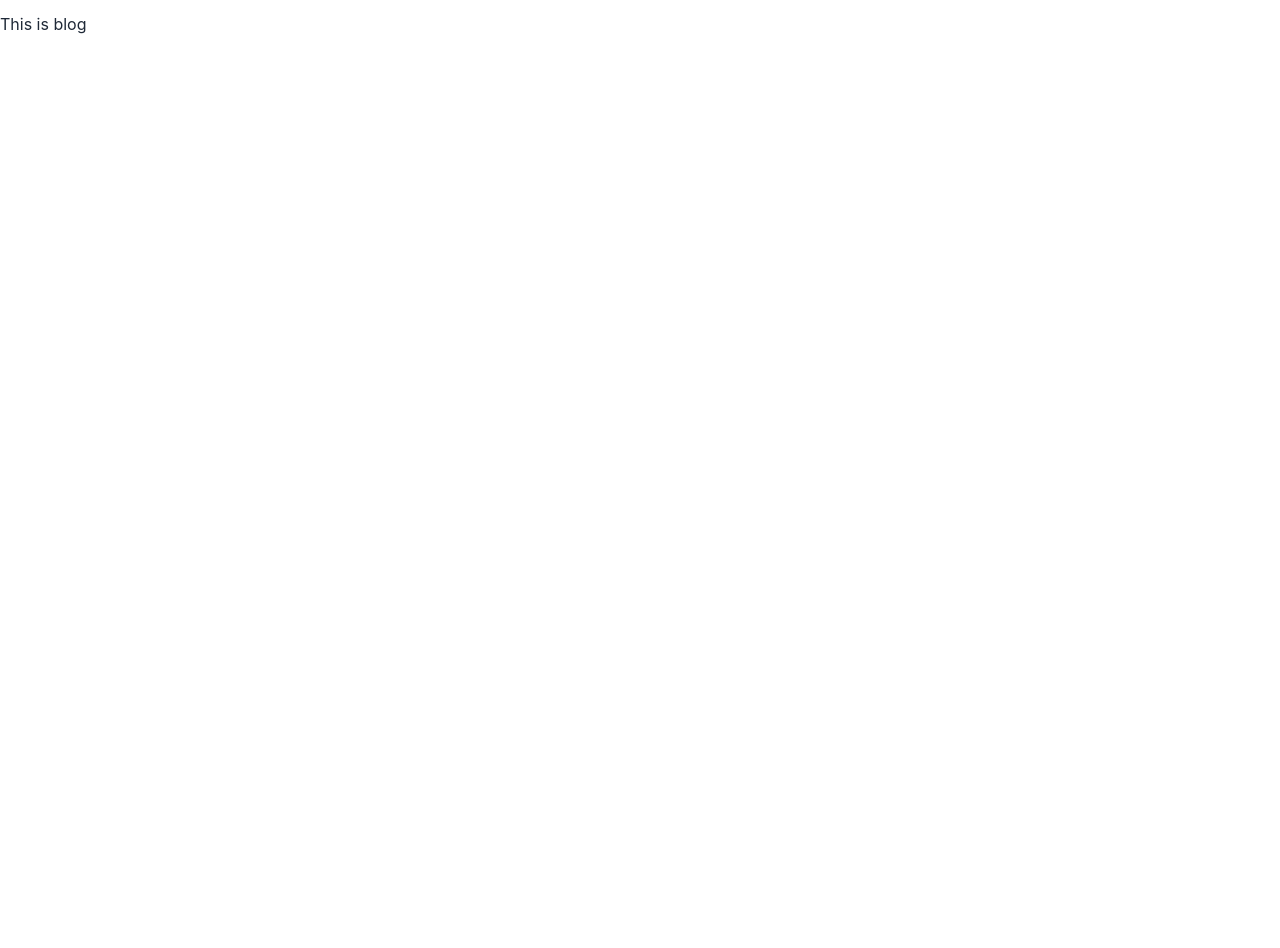
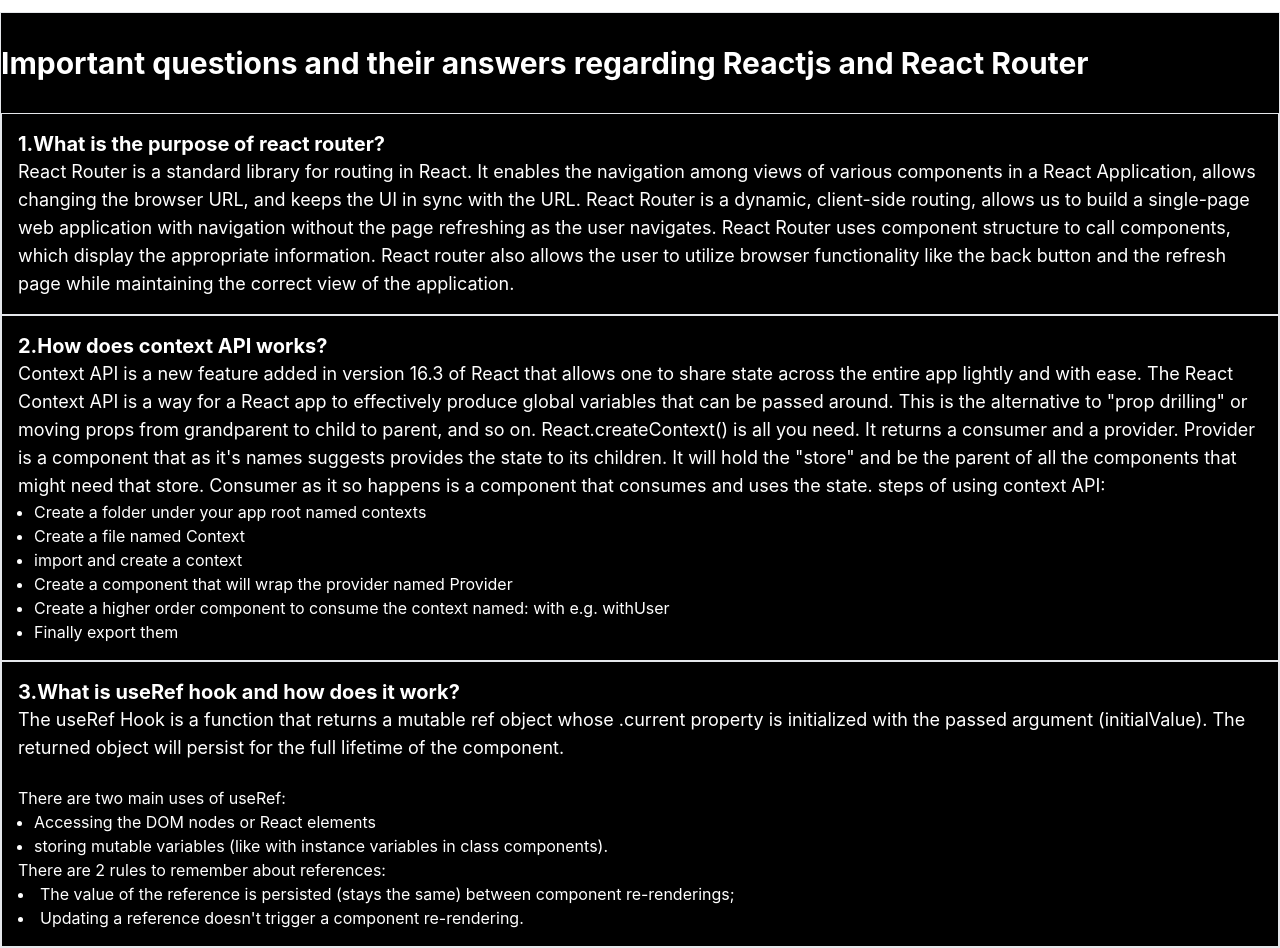
Before and after one commit to sanisaha/quizz--web-developement, a React (Create React App) app: page /blog in a window 1280 px wide. Shown: the part 140-1088 px from the top of the page. Before the commit the page ends 800 px from the top, so only its background shows below. Built offline with nearby package versions, Linux system fonts and the light colour scheme.

Commit message:
blog created with answers

```diff
--- a/src/Components/Blog/Blog.js
+++ b/src/Components/Blog/Blog.js
@@ -3,7 +3,58 @@
 const Blog = () => {
     return (
         <div>
-            <h4>This is blog</h4>
+            <body className="container bg-black border border-dark">
+                <header>
+                    <h2 className="text-white font-bold my-4 py-4 text-3xl">Important questions and their answers regarding Reactjs and React Router</h2>
+                </header>
+                <main>
+                    <section className="border border-dark text-white p-4">
+                        <div>
+                            <h3 className="font-bold text-xl">1.What is the purpose of react router?</h3>
+                            <p className='text-lg'>React Router is a standard library for routing in React. It enables the navigation among views of various components in a React Application, allows changing the browser URL, and keeps the UI in sync with the URL.
+                                React Router is a dynamic, client-side routing, allows us to build a single-page web application with navigation without the page refreshing as the user navigates. React Router uses component structure to call components, which display the appropriate information.
+                                React router also allows the user to utilize browser functionality like the back button and the refresh page while maintaining the correct view of the application.</p>
+                        </div>
+                    </section>
+                    <section className="border border-dark text-white p-4">
+                        <div>
+                            <h3 className="font-bold text-xl">2.How does context API works?</h3>
+                            <p className='text-lg'>Context API is a new feature added in version 16.3 of React that allows one to share state across the entire app lightly and with ease.
+                                The React Context API is a way for a React app to effectively produce global variables that can be passed around. This is the alternative to "prop drilling" or moving props from grandparent to child to parent, and so on.
+                                React.createContext() is all you need. It returns a consumer and a provider. Provider is a component that as it's names suggests provides the state to its children. It will hold the "store" and be the parent of all the components that might need that store. Consumer as it so happens is a component that consumes and uses the state.
+                                steps of using context API:
+                            </p>
+                            <ol className='list-disc ml-4'>
+                                <li>Create a folder under your app root named contexts</li>
+                                <li>Create a file named Context</li>
+                                <li>import and create a context </li>
+                                <li>Create a component that will wrap the provider named Provider</li>
+                                <li>Create a higher order component to consume the context named: with e.g. withUser</li>
+                                <li>Finally export them</li>
+                            </ol>
+                        </div>
+                    </section>
+                    <section className="border border-dark text-white p-4">
+                        <div>
+                            <h3 className="font-bold text-xl">3.What is useRef hook and how does it work?</h3>
+                            <p className='text-lg'>The useRef Hook is a function that returns a mutable ref object whose .current property is initialized with the passed argument (initialValue).
+                                The returned object will persist for the full lifetime of the component.
+                            </p><br />
+                            <p>There are two main uses of useRef:</p>
+                            <ol className='list-disc ml-4'>
+                                <li>Accessing the DOM nodes or React elements</li>
+                                <li>storing mutable variables (like with instance variables in class components).</li>
+                            </ol>
+                            <p>There are 2 rules to remember about references:
+                                <li>The value of the reference is persisted (stays the same) between component re-renderings;</li>
+                                <li>Updating a reference doesn't trigger a component re-rendering.</li>
+                            </p>
+
+                        </div>
+                    </section>
+                </main>
+
+            </body>
         </div>
     );
 };
```
